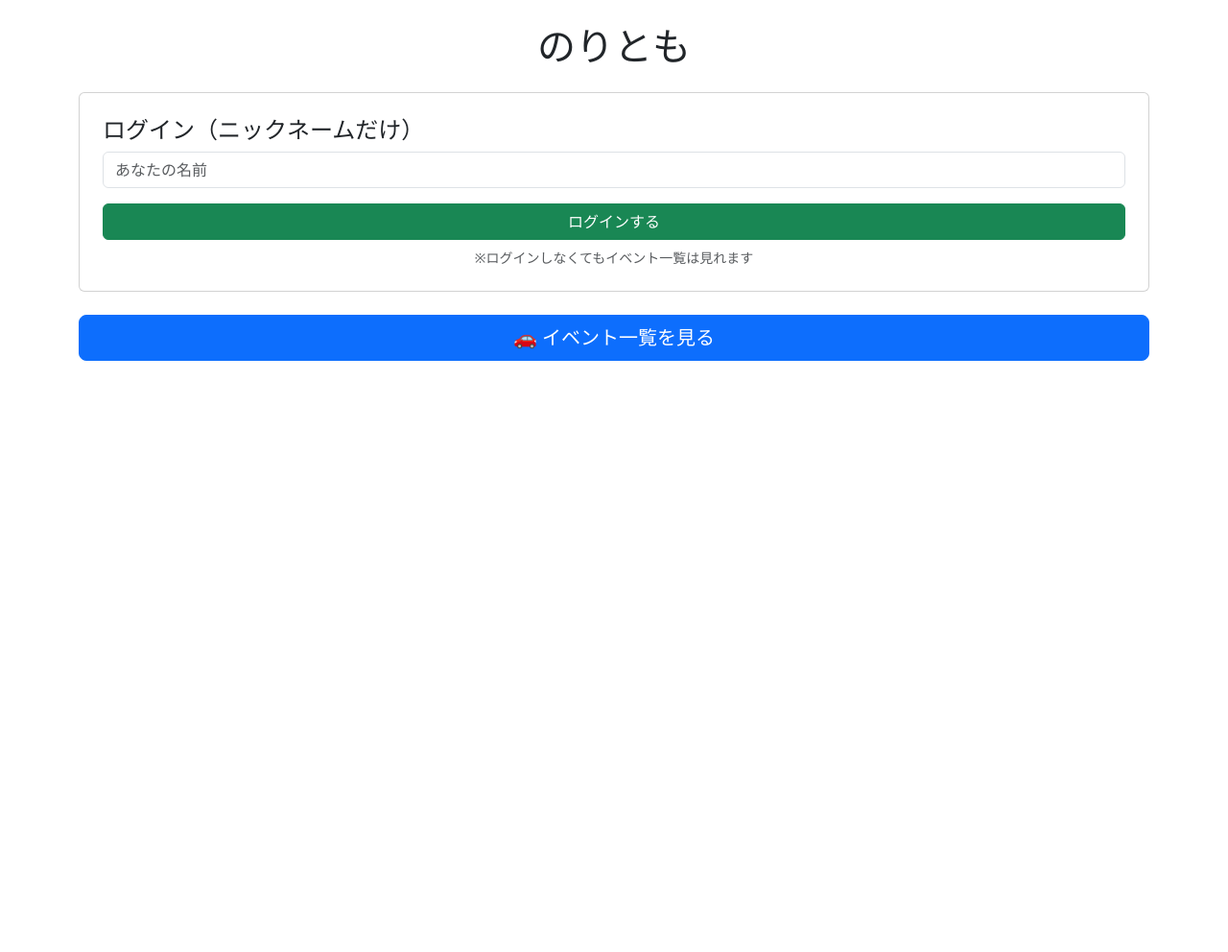
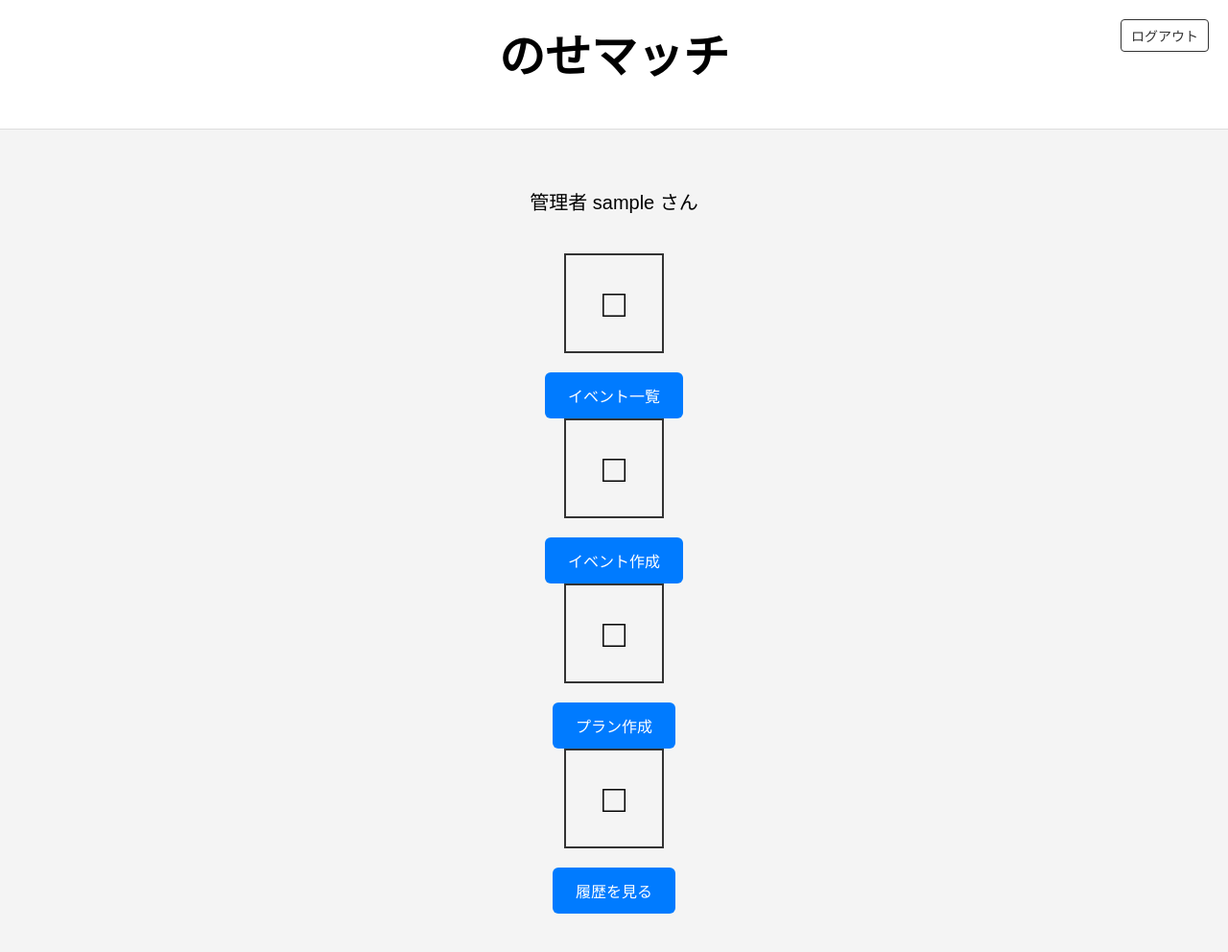
Before and after one commit to tkhr7788/nosematch, a Flask app: template templates/admin.html in a window 1280 px wide. Shown: the whole page at 96% size. Before the commit the page ends 376 px from the top, so only its background shows below. Run offline with Flask 3, Linux system fonts and the light colour scheme; the template is opened without the code that fills it: most values are stand-ins (such as "Sample title", 1, 10 or a date in 2020).

Commit message:
top page作成

```diff
--- /dev/null
+++ b/static/style.css
@@ -0,0 +1,102 @@
+/* タイトル */
+h1.app-title {
+    font-size: 48px; /* ← 大きく目立たせた */
+    font-weight: 700;
+    margin-bottom: 1.5rem; /
+}
+
+/* 説明文 */
+p.app-description {
+    font-size: 18px;
+    max-width: 500px;
+    margin-top: 1.5rem;
+    margin-bottom: 2rem; /* ← ここでカードとの隙間を広げた */
+}
+
+/* リンクの見た目 */
+.login-container a.link-secondary {
+    font-size: 14px;
+    text-decoration: none;
+}
+.login-container a.link-secondary:hover {
+    text-decoration: underline;
+}
+body {
+    font-family: Arial, sans-serif;
+    background-color: #f4f4f4;
+    margin: 0;
+    padding: 0;
+}
+
+/* ヘッダー */
+.header {
+    position: relative;
+    padding: 20px;
+    background: #ffffff;
+    border-bottom: 1px solid #ddd;
+    text-align: center;
+}
+
+.app-title {
+    margin: 0;
+    font-size: 32px;
+}
+
+.logout-btn {
+    position: absolute;
+    right: 20px;
+    top: 20px;
+    font-size: 14px;
+    color: #333;
+    text-decoration: none;
+    border: 1px solid #333;
+    padding: 6px 10px;
+    border-radius: 4px;
+}
+
+.logout-btn:hover {
+    background: #333;
+    color: #fff;
+}
+
+/* メイン */
+.main-content {
+    padding: 40px 20px;
+    text-align: center;
+}
+
+.welcome-message {
+    font-size: 20px;
+    margin-bottom: 40px;
+}
+
+.event-button {
+    display: inline-block;
+    text-align: center;
+}
+
+.icon-box {
+    width: 100px;
+    height: 100px;
+    border: 2px solid #333;
+    margin: 0 auto 10px;
+    display: flex;
+    align-items: center;
+    justify-content: center;
+    font-size: 40px;
+}
+
+.btn-primary {
+    display: inline-block;
+    margin-top: 10px;
+    padding: 12px 24px;
+    background-color: #007bff;
+    color: white;
+    font-size: 16px;
+    text-decoration: none;
+    border-radius: 6px;
+}
+
+.btn-primary:hover {
+    background-color: #0056b3;
+}
--- a/templates/admin.html
+++ b/templates/admin.html
@@ -1,26 +1,48 @@
-<!doctype html><html><head>
-  <link href="https://cdn.jsdelivr.net/npm/bootstrap@5.3.2/dist/css/bootstrap.min.css" rel="stylesheet">
-  <title>のりとも - 配車アプリ</title></head><body class="p-4">
+<!doctype html>
+<html lang="ja">
+<head>
+    <meta charset="UTF-8">
+    <title>のせマッチ - 管理者TOP</title>
 
-  <div class="container">
-    <h1 class="mb-4 text-center">のりとも</h1>
+    <!-- Flask用にCSS読み込み -->
+    <link href="{{ url_for('static', filename='style.css') }}" rel="stylesheet">
+</head>
 
-    <!-- ログインフォーム -->
-    <div class="card p-4 mb-4">
-      <h4>ログイン（ニックネームだけ）</h4>
-      <form method="post">
-        <div class="mb-3">
-          <input type="text" name="username" class="form-control" placeholder="あなたの名前" required>
+<body>
+
+    <!-- ヘッダー -->
+    <header class="header">
+        <h1 class="app-title">のせマッチ</h1>
+        <a href="{{ url_for('logout') }}" class="logout-btn">ログアウト</a>
+    </header>
+
+    <!-- メインコンテンツ -->
+    <main class="main-content">
+        <p class="welcome-message">管理者 {{ username }} さん</p>
+
+        <!-- 4つの管理者用ボタン -->
+        <div class="admin-menu">
+            <div class="admin-item">
+                <div class="icon-box">□</div>
+                <a href="{{ url_for('event_list') }}" class="btn-primary">イベント一覧</a>
+            </div>
+
+            <div class="admin-item">
+                <div class="icon-box">□</div>
+                <a href="{{ url_for('new_event') }}" class="btn-primary">イベント作成</a>
+            </div>
+
+            <div class="admin-item">
+                <div class="icon-box">□</div>
+                <a href="#" class="btn-primary">プラン作成</a> <!-- 本来はプラン生成のページにリンク -->
+            </div>
+
+            <div class="admin-item">
+                <div class="icon-box">□</div>
+                <a href="#" class="btn-primary">履歴を見る</a> <!-- 本来は履歴一覧ページにリンク -->
+            </div>
         </div>
-        <button class="btn btn-success w-100">ログインする</button>
-      </form>
-      <small class="text-muted mt-2 d-block text-center">※ログインしなくてもイベント一覧は見れます</small>
-    </div>
+    </main>
 
-    <!-- イベント一覧へのリンク -->
-    <div class="d-grid">
-      <a href="/events" class="btn btn-primary btn-lg">🚗 イベント一覧を見る</a>
-    </div>
-  </div>
-
-  </body></html>
+</body>
+</html>
```
Also changed, not shown: templates/index.html (+75 -25 lines), templates/login.html (+24 -7 lines), templates/user_top.html (added, +30 -0 lines), instance/noritomo.db, static/script.js (added).
